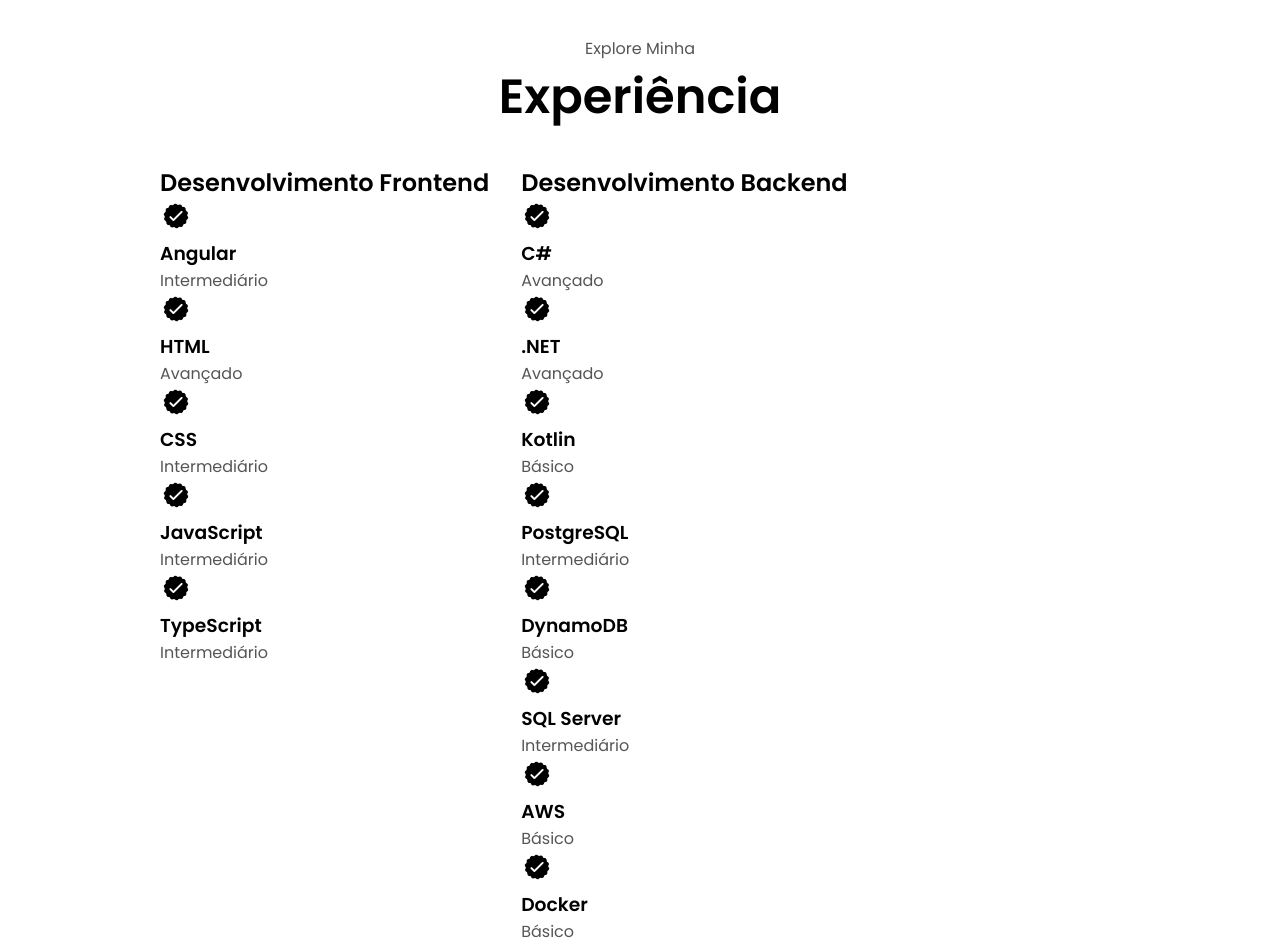
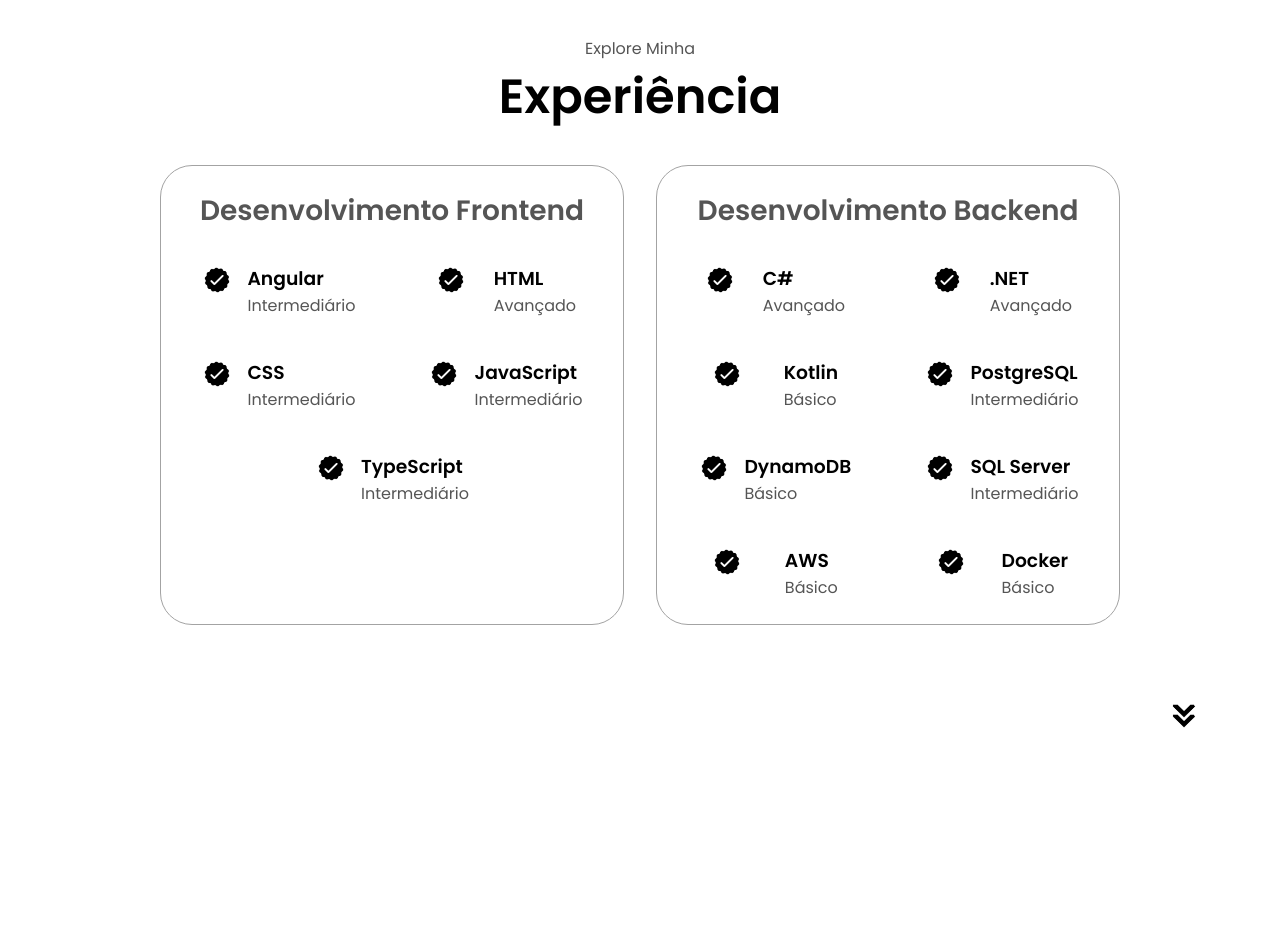
Before and after one commit to matheusbraga1/portfolio, a plain HTML site: page src/index.html in a window 1280 px wide. Shown: the part 1540-2484 px from the top of the page. After the commit the page ends 2312 px from the top, so only its background shows below. Drawn offline with Linux system fonts and the light colour scheme.

Commit message:
feat: add experience section

```diff
--- a/src/index.html
+++ b/src/index.html
@@ -87,8 +87,8 @@
         <h1 class="title">Experiência</h1>
         <div class="experience-details-container">
             <div class="about-containers">
-                <div class="details-containers">
-                    <h2 class="experience-subtitle">Desenvolvimento Frontend</h2>
+                <div class="details-container">
+                    <h2 class="experience-sub-title">Desenvolvimento Frontend</h2>
                     <div class="article-container">
                         <article>
                             <img src="./assets/checkmark.png" alt="Experience icon" class="icon">
@@ -127,8 +127,8 @@
                         </article>
                     </div>
                 </div>
-                <div class="details-containers">
-                    <h2 class="experience-subtitle">Desenvolvimento Backend</h2>
+                <div class="details-container">
+                    <h2 class="experience-sub-title">Desenvolvimento Backend</h2>
                     <div class="article-container">
                         <article>
                             <img src="./assets/checkmark.png" alt="Experience icon" class="icon">
@@ -190,6 +190,7 @@
                 </div>
             </div>
         </div>
+        <img src="./assets/arrow.png" alt="Arrow icon" class="icon arrow" onclick="location.href='./#experience'">
     </section>
     <script src="scripts.js"></script>
 </body>
--- a/src/style.css
+++ b/src/style.css
@@ -275,7 +275,7 @@ section {
     background: white;
     border-radius: 2rem;
     border: rgb(53, 53, 53) 0.1rem solid;
-    border-color: rgb(152, 153, 153);
+    border-color: rgb(163, 163, 163);
     text-align: center;
 }
 
@@ -287,5 +287,42 @@ section {
 .section__pic-container {
     height: 400px;
     width: 400px;
-    margin: 400 0;
+    margin: auto 0;
 }
+
+#experience {
+    position: relative;
+}
+
+.experience-sub-title {
+    color: rgb(85, 85, 85);
+    font-weight: 600;
+    font-size: 1.75rem;
+    margin-bottom: 2rem;
+}
+
+.experience-details-container {
+    display: flex;
+    justify-content: center;
+    flex-direction: column;
+}
+
+.article-container {
+    display: flex;
+    text-align: initial;
+    flex-wrap: wrap;
+    flex-direction: row;
+    gap: 2.5rem;
+    justify-content: space-around;
+}
+
+article {
+    display: flex;
+    width: 10rem;
+    justify-content: space-around;
+    gap: 0.5rem;
+}
+
+article .icon {
+    cursor: default;
+}
```
